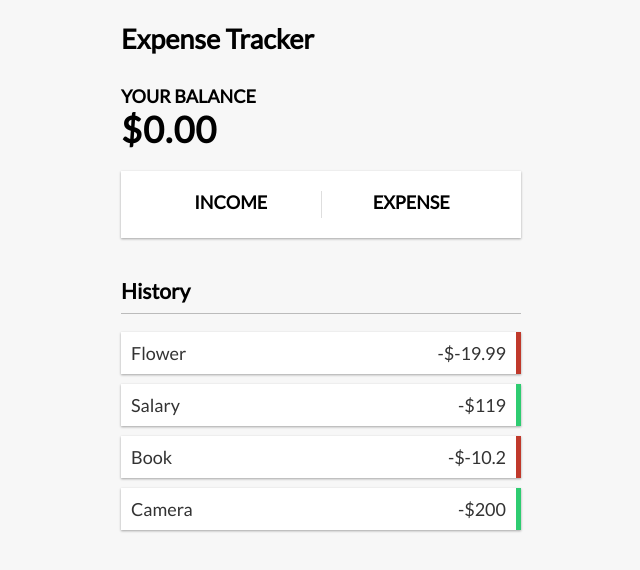
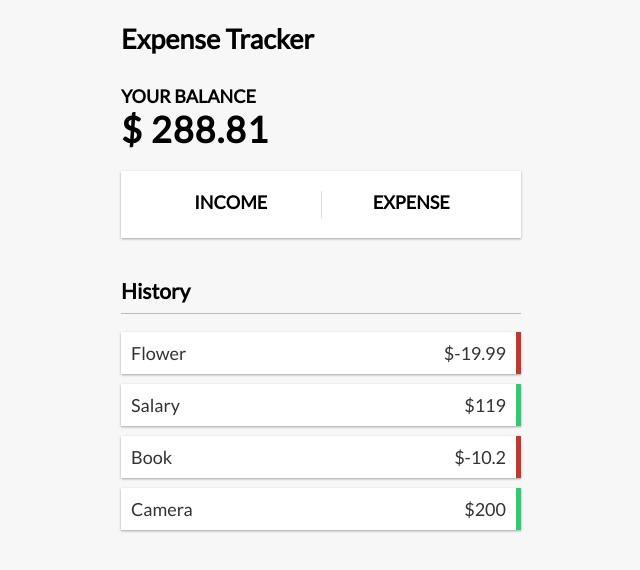
Before and after one commit to apel-pompi/vue-expense-tracker, a Vue app in the folder vue-expense-tracker/: page / in a window 1280 px wide. Shown: the top 570 px of the page, without its empty margins (319-959 px from the left). Built offline with nearby package versions, Linux system fonts and the light colour scheme.

Commit message:
Balance Component and Computed

```diff
--- /dev/null
+++ b/package.json
@@ -0,0 +1,6 @@
+{
+  "dependencies": {
+    "axios": "^1.6.2",
+    "vue-axios": "^3.5.2"
+  }
+}
--- a/vue-expense-tracker/src/App.vue
+++ b/vue-expense-tracker/src/App.vue
@@ -1,29 +1,35 @@
 <template>
   <Header/>
   <div class="container">
-    <Balance/>
+    <Balance :total="total"/>
     <IncomeExpense/>
-    <TansactionList/>
+    <TansactionList :transactions="transactions"/>
     <AddTransaction/>
   </div>
 </template>
 
 
-<script>
+<script setup>
 import Header from "./components/Header.vue";
 import Balance from "./components/Balance.vue";
 import IncomeExpense from "./components/IncomeExpense.vue";
 import TansactionList from "./components/TansactionList.vue";
 import AddTransaction from "./components/AddTransaction.vue";
-export default{
-    components:{
-        Header,
-        Balance,
-        IncomeExpense,
-        TansactionList,
-        AddTransaction,
-    },
-};
+
+import { ref,computed } from "vue";
+
+const transactions = ref([
+                {id:1,text:'Flower',amount:-19.99},
+                {id:2,text:'Salary',amount:119.00},
+                {id:3,text:'Book',amount:-10.20},
+                {id:4,text:'Camera',amount:200.00},
+            ]);
+
+const total = computed(()=>{
+  return transactions.value.reduce((acc,transaction)=>{
+    return acc + transaction.amount;
+  }, 0)
+});
 </script>
 
 
--- a/vue-expense-tracker/src/components/AddTransaction.vue
+++ b/vue-expense-tracker/src/components/AddTransaction.vue
@@ -4,7 +4,7 @@
         <form id="form" @submit.prevent="onSubmit">
             <div class="form-control">
             <label for="text">Text</label>
-            <input type="text" id="text" placeholder="Enter text..." v-model="text" />
+            <input type="text" id="text" placeholder="Enter text..."/>
             </div>
             <div class="form-control">
             <label for="amount">Amount</label>
@@ -12,7 +12,7 @@
                 type="text"
                 id="amount"
                 placeholder="Enter amount..."
-                v-model="amount"
+
             />
             </div>
             <button class="btn">Add transaction</button>
--- a/vue-expense-tracker/src/components/Balance.vue
+++ b/vue-expense-tracker/src/components/Balance.vue
@@ -1,12 +1,19 @@
 <template>
     <div class="blaance">
         <h4>Your Balance</h4>
-        <h1 id="balance">$0.00</h1>
+        <h1 id="balance">$ {{ total }}</h1>
     </div>
 </template>
 
 <script setup>
+    import { defineProps } from "vue";
 
+    const props = defineProps({
+        total:{
+            type: Number,
+            required:true
+        }
+    })
 </script>
 
 
--- a/vue-expense-tracker/src/components/TansactionList.vue
+++ b/vue-expense-tracker/src/components/TansactionList.vue
@@ -3,29 +3,20 @@
         <h3>History</h3>
         <ul id="list" class="list">
             <li v-for="transaction in transactions" :key="transaction.id" :class="transaction.amount < 0 ? 'minus': 'plus'">
-                {{transaction.text}} <span>-${{transaction.amount}}</span>
+                {{transaction.text}} <span>${{transaction.amount}}</span>
                 <button class="delete-btn">x</button>
             </li>
         </ul>
     </div>
 </template>
 
-<script>
-export default{
-    data() {
-        return {
-            transactions: [
-                {id:1,text:'Flower',amount:-19.99},
-                {id:2,text:'Salary',amount:119.00},
-                {id:3,text:'Book',amount:-10.20},
-                {id:4,text:'Camera',amount:200.00},
-            ],
-        };
-    },
-}
+<script setup>
+    import { defineProps } from "vue";
+
+    const props = defineProps({
+        transactions:{
+            type:Array,
+            required:true
+        }
+    });
 </script>
-
-
-<style scoped>
-
-</style>
```
Also changed, not shown: 1 other file (tests, documents, lock files or other folders).
